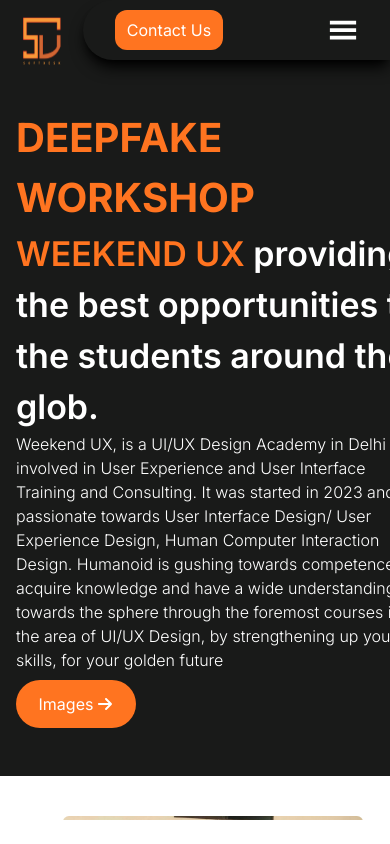
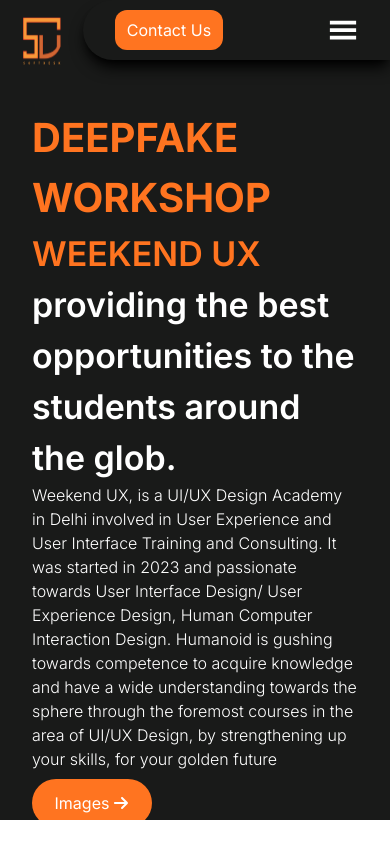
Before and after one commit to AmmarMubashir/SoftdeskV2, a Next.js app: page /events in a window 390 px wide. Built offline with nearby package versions, Linux system fonts and the light colour scheme.

Commit message:
Refactor Hero component layout and image sizes

```diff
--- a/src/app/components/Events/Hero.jsx
+++ b/src/app/components/Events/Hero.jsx
@@ -12,9 +12,10 @@
 import clock from "../../assets/events/clock.png";
 const Hero = () => {
   return (
-    <section className="w-[90%] mx-auto    h-[calc(100vh-60px)] wraper ">
+    <>
+      <section className="w-[90%] mx-auto    sm:h-[calc(100vh-60px)] wraper ">
         <div className="flex flex-col xl:flex-row  ">
-        <div className=" h-full w-full pl-4 sm:px-8  py-12 bg-secondary flex-[2]">
+          <div className=" h-full w-full px-8  py-12 bg-secondary flex-[2]">
             <div className="flex flex-col">
               <h2 className="text-primary font-bold text-[40px]   ">
                 DEEPFAKE WORKSHOP
@@ -26,12 +27,12 @@
               <p className="text-white text-[16px] font-light">
                 Weekend UX, is a UI/UX Design Academy in Delhi involved in User
                 Experience and User Interface Training and Consulting. It was
-              started in 2023 and passionate towards User Interface Design/ User
-              Experience Design, Human Computer Interaction Design. Humanoid is
-              gushing towards competence to acquire knowledge and have a wide
-              understanding towards the sphere through the foremost courses in
-              the area of UI/UX Design, by strengthening up your skills, for
-              your golden future
+                started in 2023 and passionate towards User Interface Design/
+                User Experience Design, Human Computer Interaction Design.
+                Humanoid is gushing towards competence to acquire knowledge and
+                have a wide understanding towards the sphere through the
+                foremost courses in the area of UI/UX Design, by strengthening
+                up your skills, for your golden future
               </p>
               <EventButton
                 styles={"mt-2  justify-center  flex items-center gap-1"}
@@ -44,7 +45,7 @@
           <div className="w-full div-2-events bg-secondary flex-[0.5] -z-30 hidden xl:flex "></div>
           <div className="w-full flex-[2] relative items-center ">
             <div className="flex flex-col px-12 py-10 relative items-center  xl:items-start">
-            <div className="relative  w-[300px] h-[180px] rounded-md">
+              <div className="relative w-[250px] sm:w-[300px] h-[180px] rounded-md">
                 <Image
                   src={pic1}
                   alt="pic1"
@@ -52,7 +53,7 @@
                   className="object-cover w-full h-full rounded-md z-30"
                 />
               </div>
-            <div className="relative  w-[300px] h-[180px] -translate-y-5 -translate-x-40 rounded-md">
+              <div className="relative w-[250px] sm:w-[300px] h-[180px] -translate-y-5 -translate-x-40 rounded-md">
                 <Image
                   src={pic2}
                   alt="pic1"
@@ -61,7 +62,7 @@
                 />
               </div>
               {/*  Absolute pic secondary */}
-            <div className="relative w-[330px] h-[180px] -translate-y-[280px] -translate-x-[120px]  -z-10">
+              <div className="relative w-[250px] sm:w-[330px] h-[180px] -translate-y-[280px] -translate-x-[120px]  -z-10">
                 <Image
                   src={heroBg}
                   alt="pic1"
@@ -70,7 +71,7 @@
                 />
               </div>
 
-            <div className="relative  w-[300px] h-[180px] rounded-md -translate-y-[280px] translate-x-20 ">
+              <div className="relative  w-[250px] sm:w-[300px] h-[180px] rounded-md -translate-y-[280px] translate-x-20 ">
                 <Image
                   src={pic3}
                   alt="pic1"
@@ -97,6 +98,7 @@
           </div>
         </div>
       </section>
+    </>
   );
 };
 
```
Lines whose indentation alone changed are shown as unchanged.
